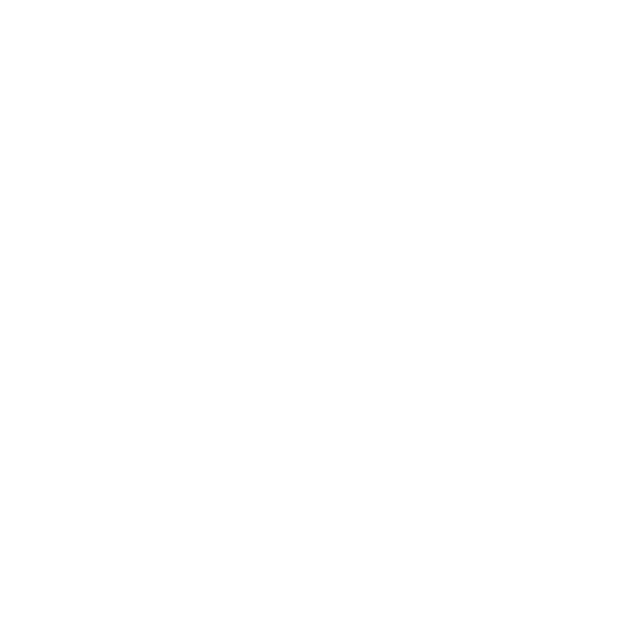
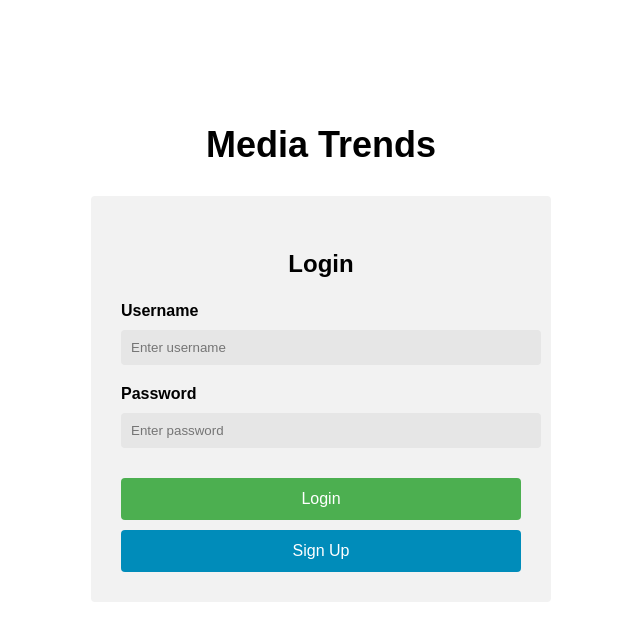
Before and after one commit to Csumali/Media-Trends, a website: page public/login.html in a window 1280 px wide. Shown: the whole page, without its empty margins (319-959 px from the left). Drawn offline with Linux system fonts and the light colour scheme.

Commit message:
Created non-functional login screen and allowed routing to it

```diff
--- a/app.js
+++ b/app.js
@@ -49,8 +49,13 @@ app.get('/hello', async (req, res) => {
 });
 
 
+
 //front-end is in 'public' folder directory
 app.use(express.static('public'));
+
+// Routes
+app.use('/', require('./public/index'))
+
 // Allows us to change the port easily by setting an environment
 const PORT = process.env.PORT || 8000;
 app.listen(PORT);
--- a/public/login.css
+++ b/public/login.css
@@ -2,3 +2,87 @@
 /* This file contains the code to style the login/signup html page
 /*
 /******************************************************************************/
+body {
+    font-family: Arial, sans-serif;
+  }
+
+.container {
+    display: flex;
+    flex-direction: column;
+    align-items: center;
+    margin-top: 100px;
+}
+
+h1 {
+    font-size: 36px;
+    margin-bottom: 30px;
+    text-align: center;
+}
+
+h3 {
+    font-size: 24px;
+    text-align: center;
+}
+
+form {
+    width: 100%;
+    max-width: 400px;
+    padding: 30px;
+    border-radius: 4px;
+    background-color: #f2f2f2;
+}
+
+label {
+    display: block;
+    margin-bottom: 10px;
+    font-weight: bold;
+}
+
+input {
+    width: 100%;
+    padding: 10px;
+    margin-bottom: 20px;
+    border-radius: 4px;
+    border: none;
+    background-color: #e6e6e6;
+}
+
+.login-button {
+    background-color: #4CAF50;
+    border: none;
+    color: #fff;
+    padding: 12px 24px;
+    text-align: center;
+    text-decoration: none;
+    display: inline-block;
+    font-size: 16px;
+    margin-top: 10px;
+    cursor: pointer;
+    border-radius: 4px;
+    width: 100%;
+    box-sizing: border-box;
+}
+
+.login-button:hover {
+    background-color: #006080;
+}
+
+.signup-button {
+    background-color: #008CBA;
+    border: none;
+    color: #fff;
+    padding: 12px 24px;
+    text-align: center;
+    text-decoration: none;
+    display: inline-block;
+    font-size: 16px;
+    margin-top: 10px;
+    cursor: pointer;
+    border-radius: 4px;
+    width: 100%;
+    box-sizing: border-box;
+}
+
+.signup-button:hover {
+    background-color: #006080;
+}
--- a/public/login.html
+++ b/public/login.html
@@ -9,6 +9,17 @@
     <title>Media Trends</title>
 </head>
 <body>
-
+    <div class="container">
+        <h1>Media Trends</h1>
+        <form>
+            <h3>Login</h3>
+            <label for="username">Username</label>
+            <input type="text" id="username" name="username" placeholder="Enter username">
+            <label for="password">Password</label>
+            <input type="password" id="password" name="password" placeholder="Enter password">
+            <button type="submit" class="login-button">Login</button>
+            <a href="#" class="signup-button">Sign Up</a>
+        </form>
+    </div>
 </body>
 </html>
```
Also changed, not shown: public/index.js (+9 -0 lines).
